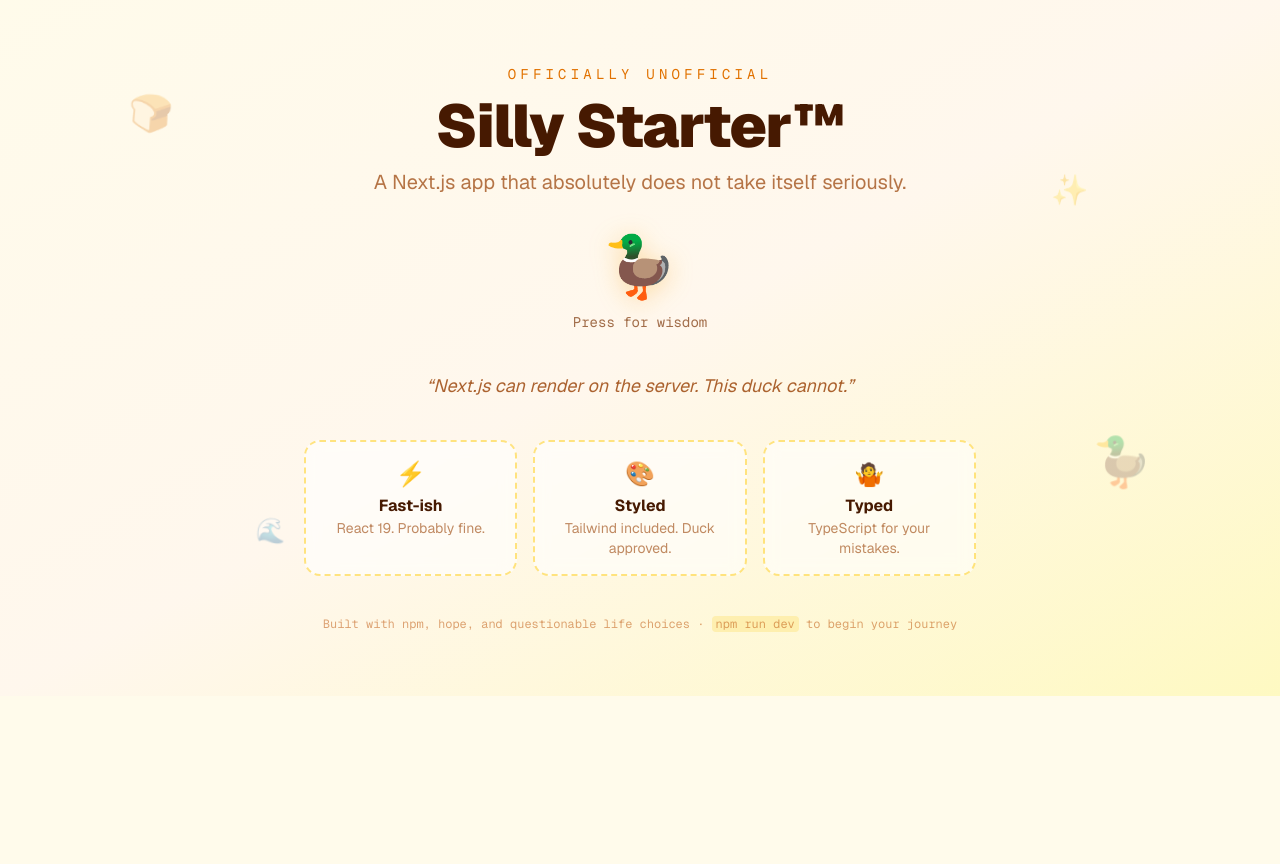
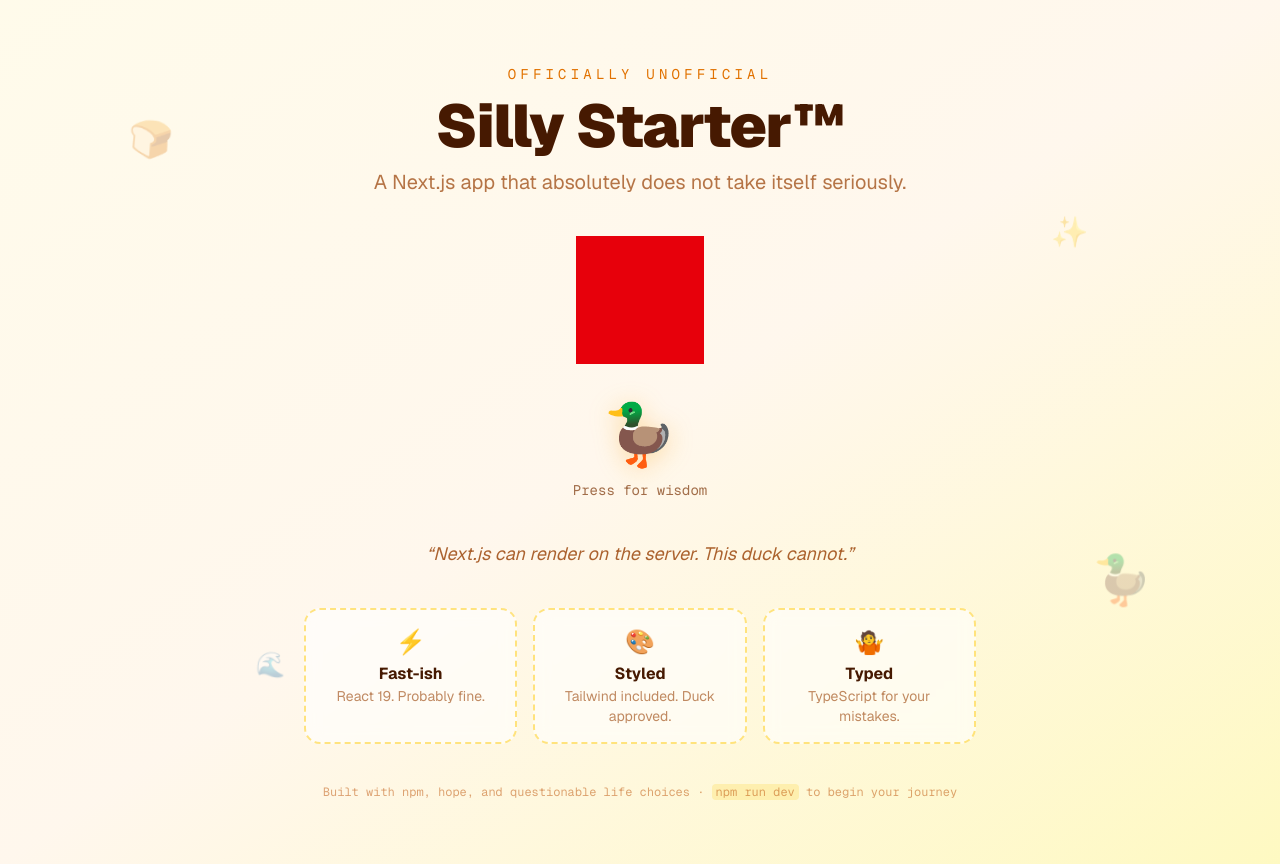
Before and after one commit to cursoragentdevtest-hue/starter-repo, a Next.js app: page / in a window 1280 px wide. Before the commit the page ends 800 px from the top, so only its background shows below. Built offline with nearby package versions, Linux system fonts and the light colour scheme.

Commit message:
Add red square to homepage
Display a vibrant red square on the Silly Starter homepage as requested
by cloud queued task ONE.

Co-authored-by: cursoragentdevtest-hue <cursoragentdevtest-hue@users.noreply.github.com>

```diff
--- a/src/app/page.tsx
+++ b/src/app/page.tsx
@@ -1,4 +1,5 @@
 import { DuckButton } from "@/components/DuckButton";
+import { RedSquare } from "@/components/RedSquare";
 import { SillyFacts } from "@/components/SillyFacts";
 
 export default function Home() {
@@ -23,6 +24,8 @@ export default function Home() {
             A Next.js app that absolutely does not take itself seriously.
           </p>
         </div>
+
+        <RedSquare />
 
         <DuckButton />
 
--- /dev/null
+++ b/src/components/RedSquare.tsx
@@ -0,0 +1,9 @@
+export function RedSquare() {
+  return (
+    <div
+      className="size-32 bg-red-600"
+      aria-label="Red square"
+      role="img"
+    />
+  );
+}
```
